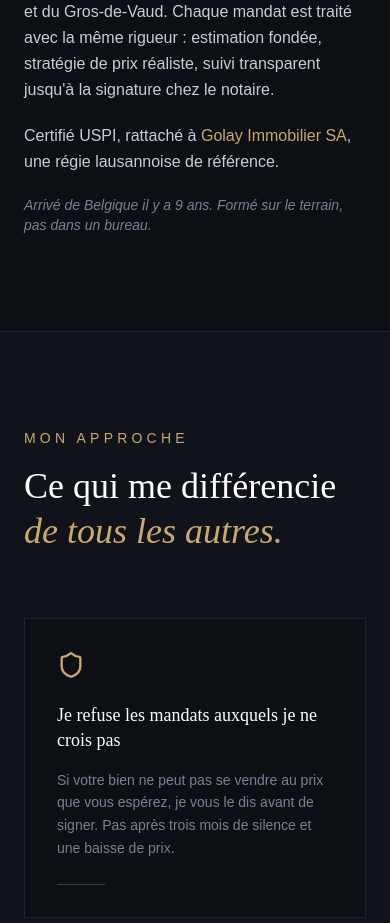
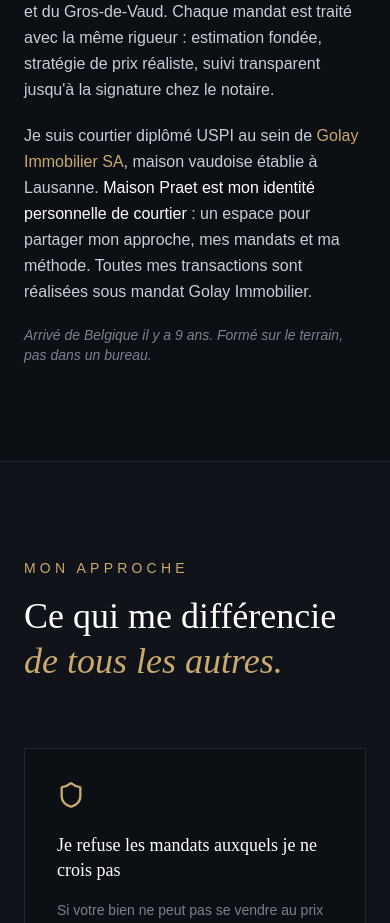
Before and after one commit to Sinseed/maison-praet, a Next.js app: page / in a window 390 px wide. Shown: the part 2100-3023 px from the top of the page. Built offline with nearby package versions, Linux system fonts and the light colour scheme.

Commit message:
À propos: clarification explicite Maison Praet (marque perso) / Golay Immobilier (employeur)

```diff
--- a/app/page.tsx
+++ b/app/page.tsx
@@ -95,7 +95,7 @@ function About() {
           <div className="space-y-5 font-body text-brand-text leading-relaxed">
             <p>Je ne suis pas un courtier qui promet un prix pour obtenir un mandat, puis le baisse trois mois plus tard. Si je ne suis pas convaincu de pouvoir vendre votre bien dans de bonnes conditions, je vous le dis.</p>
             <p>Depuis plus de six ans, j&apos;accompagne des propriétaires sur l&apos;ensemble de l&apos;arc lémanique et du Gros-de-Vaud. Chaque mandat est traité avec la même rigueur : estimation fondée, stratégie de prix réaliste, suivi transparent jusqu&apos;à la signature chez le notaire.</p>
-            <p>Certifié USPI, rattaché à <a href="https://www.golay-immobilier.ch" target="_blank" rel="noopener noreferrer" className="text-brand-gold hover:underline">Golay Immobilier SA</a>, une régie lausannoise de référence.</p>
+            <p>Je suis courtier diplômé USPI au sein de <a href="https://www.golay-immobilier.ch" target="_blank" rel="noopener noreferrer" className="text-brand-gold hover:underline">Golay Immobilier SA</a>, maison vaudoise établie à Lausanne. <strong className="text-white font-normal">Maison Praet est mon identité personnelle de courtier</strong> : un espace pour partager mon approche, mes mandats et ma méthode. Toutes mes transactions sont réalisées sous mandat Golay Immobilier.</p>
             <p className="text-brand-muted text-sm italic">Arrivé de Belgique il y a 9 ans. Formé sur le terrain, pas dans un bureau.</p>
           </div>
         </div>
```
